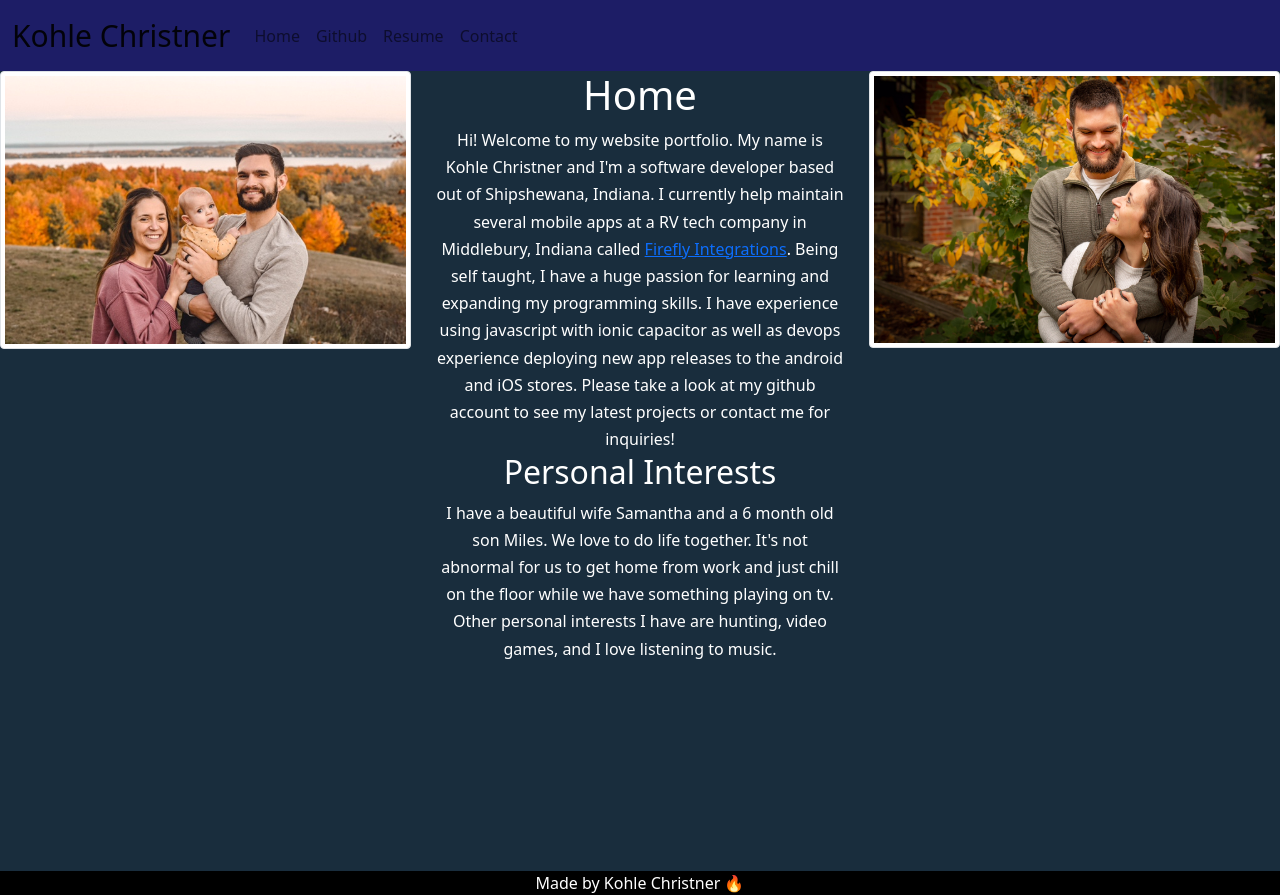
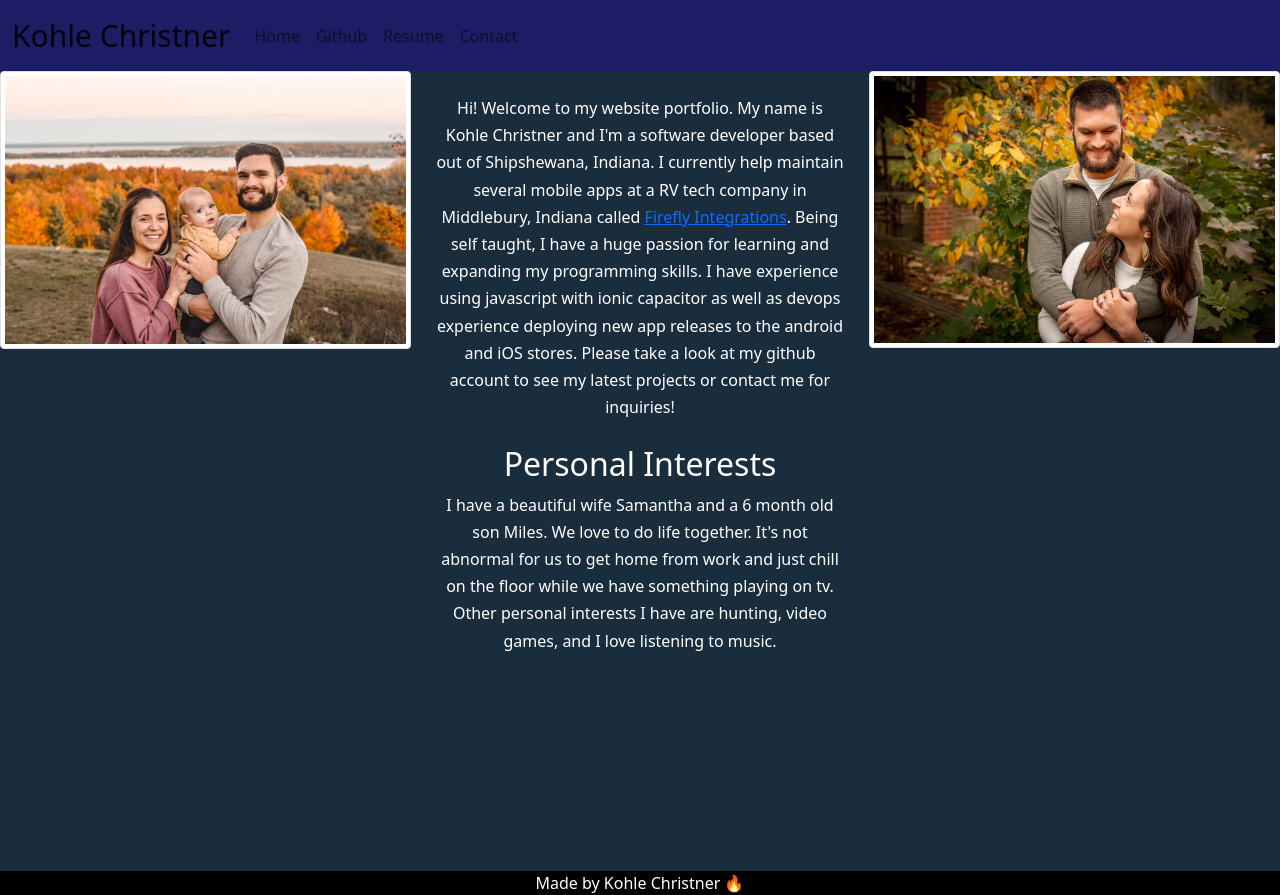
Before and after one commit to kohleChristner95/portfolio-website, a React (Create React App) app: page / in a window 1280 px wide. Built offline with nearby package versions, Linux system fonts and the light colour scheme.

Commit message:
Cleaning up some format on the home page. Also taking out the header titles as I don't think they are necessary for now.

```diff
--- a/src/Components/Home.js
+++ b/src/Components/Home.js
@@ -11,8 +11,7 @@ const Home = () => {
         />
       </div>
       <div className="label col-sm-4">
-        <h1>Home</h1>
-        <div style={{ lineHeight: 1.7 }}>
+        <div className="my-4" style={{ lineHeight: 1.7 }}>
           Hi! Welcome to my website portfolio. My name is Kohle Christner and
           I'm a software developer based out of Shipshewana, Indiana. I
           currently help maintain several mobile apps at a RV tech company in
@@ -25,7 +24,7 @@ const Home = () => {
           capacitor as well as devops experience deploying new app releases to
           the android and iOS stores. Please take a look at my github account to
           see my latest projects or contact me for inquiries!
-          <h2>Personal Interests</h2>
+          <h2 className="mt-4">Personal Interests</h2>
           <div style={{ lineHeight: 1.7 }}>
             I have a beautiful wife Samantha and a 6 month old son Miles. We
             love to do life together. It's not abnormal for us to get home from
--- a/src/Components/Resume.js
+++ b/src/Components/Resume.js
@@ -5,7 +5,6 @@ const Resume = () => {
   const headerTitles = ["Experience", "Education", "Skills"];
   return (
     <div>
-      <h1>RESUME</h1>
       <div className="empty-color">
         <Overview />
         <Main headerTitles={headerTitles} />
```
